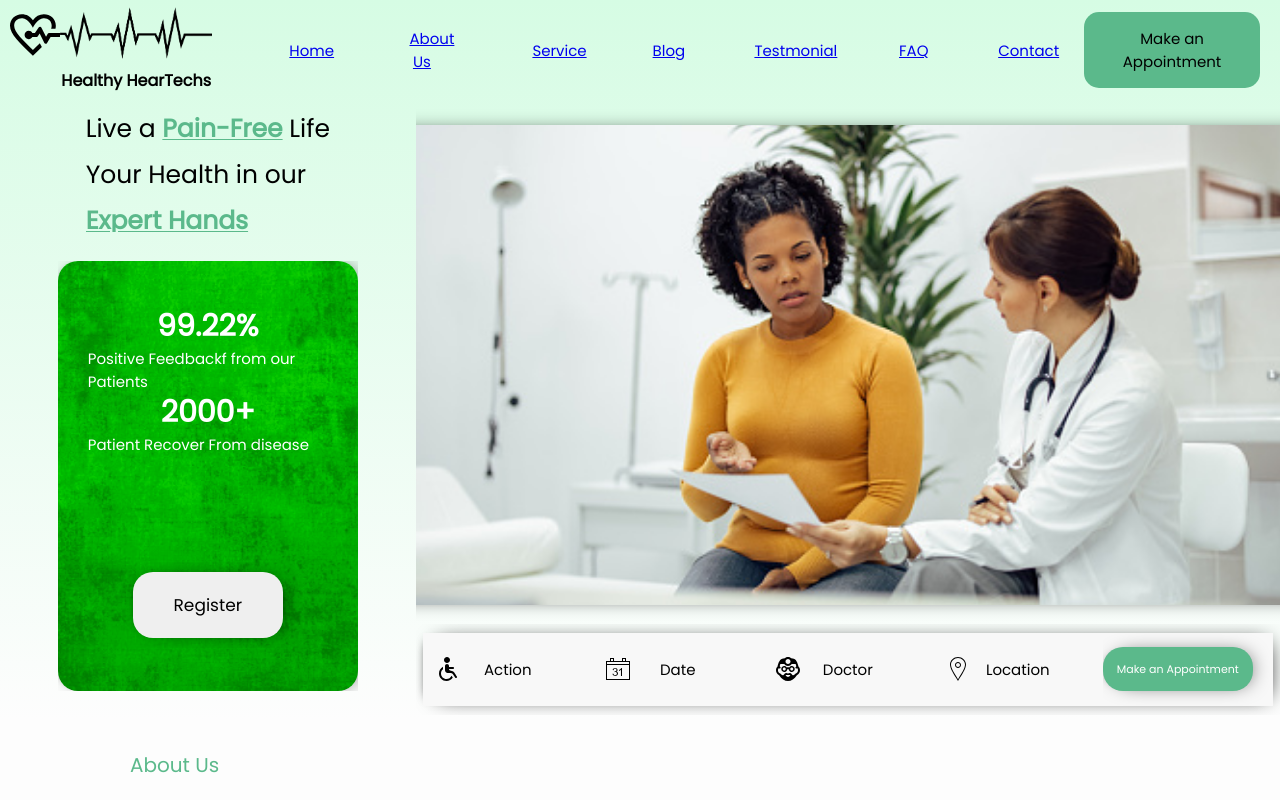
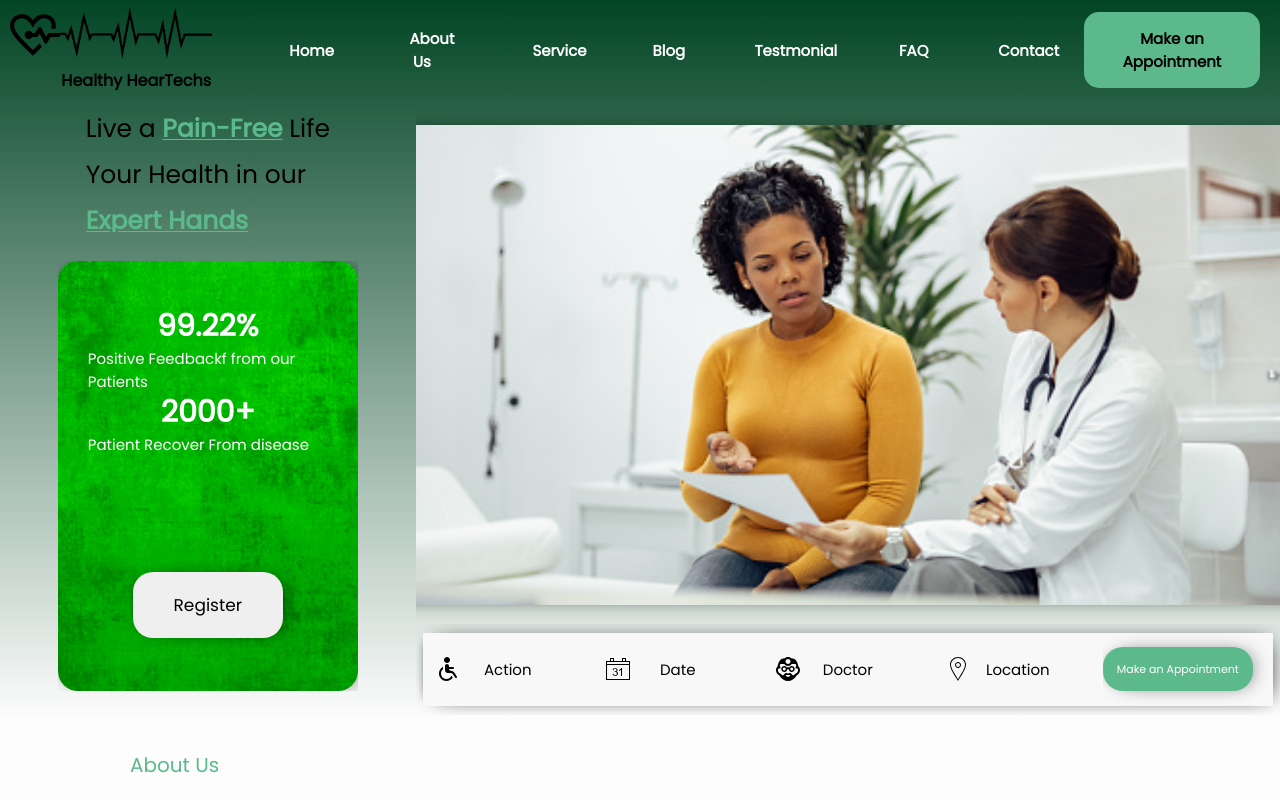
Before and after one commit to AnmolVerma404/Healthy-HearTechs, a plain HTML site: page index.html in a window 1280 px wide. Drawn offline with Linux system fonts and the light colour scheme.

Commit message:
changed page1 style

```diff
--- a/style.scss
+++ b/style.scss
@@ -26,7 +26,7 @@
 
   // PAGE 1
   .pageOne {
-    background: linear-gradient(to bottom, #d6fce4, #fdfdfd);
+    background: linear-gradient(to bottom, #024524, #fdfdfd);
     overflow: hidden;
 
     .headerPgOne {
@@ -86,9 +86,9 @@
             li {
               margin: 2rem;
               button {
-                cursor: pointer;
-                font-size: 1.5rem;
-                font-weight: 500;
+                // cursor: pointer;
+                // font-size: 1.5rem;
+                // font-weight: 500;
                 background-color: transparent;
                 border: none;
                 padding: 1rem;
@@ -97,11 +97,22 @@
               a {
                 cursor: pointer;
                 font-size: 1.5rem;
-                font-weight: 500;
+                font-weight: 700;
                 background-color: transparent;
+                text-decoration: none;
                 border: none;
                 padding: 1rem;
+                color: #fff;
               }
+
+              a:visited {
+                color: #fff;
+              }
+
+              a:hover {
+                color: #000;
+              }
+
             }
           }
         }
@@ -112,8 +123,13 @@
             padding: 1.5rem;
             border-radius: 1.5rem;
             font-size: 1.5rem;
+            font-weight: 600;
             background-color: #5bb98b;
             border: none;
+          }
+
+          .makeAppointmentButton:hover{
+            background-color: #17d978;
           }
         }
       }
```
Also changed, not shown: style.css.
